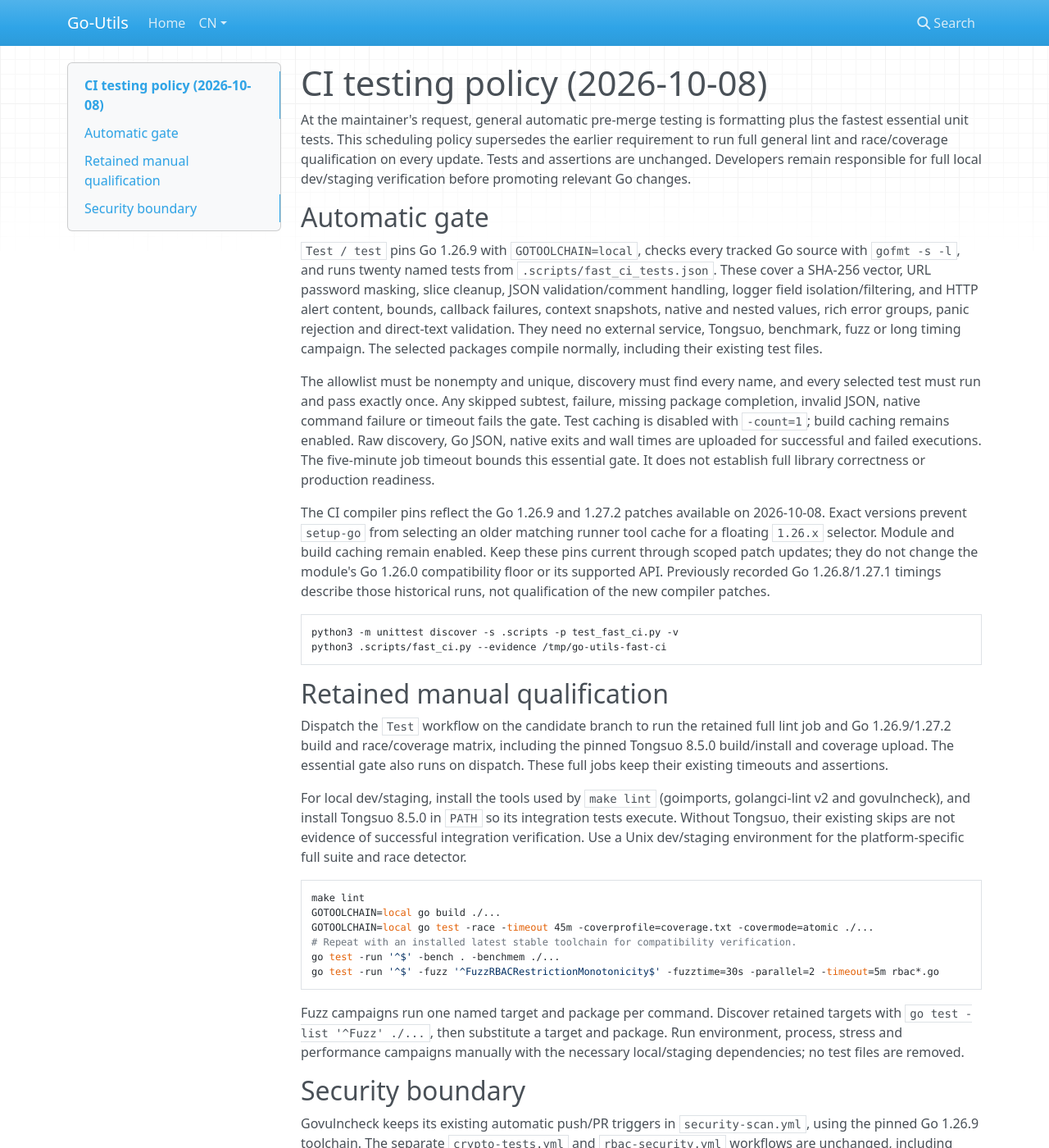
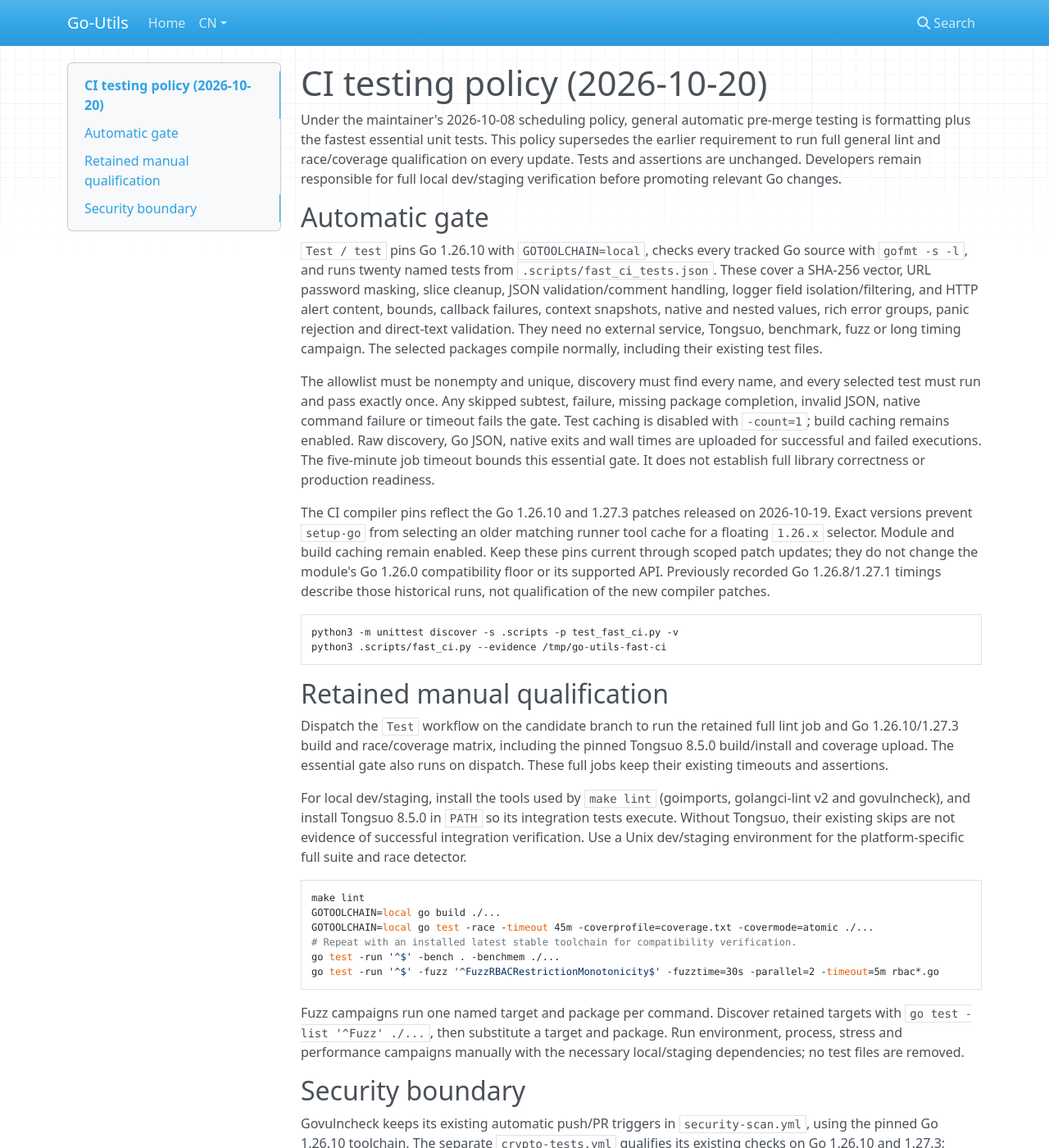
Before and after one commit to Laisky/go-utils, an MkDocs documentation site: the page built from docs/fast-ci.md, in a window 1280 px wide and 1400 px high. Shown: the whole window at 82% size. Built offline with MkDocs 1.6.1, drawn with Linux system fonts in a browser that asks for light colours; nearby versions of some CDN libraries; some of the changed text lies outside the part shown.

Commit message:
ci: qualify patched Go 1.26.10 and 1.27.3 compilers

```diff
--- a/docs/fast-ci.md
+++ b/docs/fast-ci.md
@@ -1,14 +1,14 @@
-# CI testing policy (2026-10-08)
+# CI testing policy (2026-10-20)
 
-At the maintainer's request, general automatic pre-merge testing is formatting
-plus the fastest essential unit tests. This scheduling policy supersedes the
+Under the maintainer's 2026-10-08 scheduling policy, general automatic pre-merge
+testing is formatting plus the fastest essential unit tests. This policy supersedes the
 earlier requirement to run full general lint and race/coverage qualification on
 every update. Tests and assertions are unchanged. Developers remain responsible
 for full local dev/staging verification before promoting relevant Go changes.
 
 ## Automatic gate
 
-`Test / test` pins Go 1.26.9 with `GOTOOLCHAIN=local`, checks every
+`Test / test` pins Go 1.26.10 with `GOTOOLCHAIN=local`, checks every
 tracked Go source with `gofmt -s -l`, and runs twenty named tests from
 `.scripts/fast_ci_tests.json`. These cover a SHA-256 vector, URL password masking,
 slice cleanup, JSON validation/comment handling, logger field isolation/filtering,
@@ -25,8 +25,8 @@
 and failed executions. The five-minute job timeout bounds this essential gate.
 It does not establish full library correctness or production readiness.
 
-The CI compiler pins reflect the Go 1.26.9 and 1.27.2 patches available on
-2026-10-08. Exact versions prevent `setup-go` from selecting an older matching
+The CI compiler pins reflect the Go 1.26.10 and 1.27.3 patches released on
+2026-10-19. Exact versions prevent `setup-go` from selecting an older matching
 runner tool cache for a floating `1.26.x` selector. Module and build caching
 remain enabled. Keep these pins current through scoped patch updates; they do
 not change the module's Go 1.26.0 compatibility floor or its supported API.
@@ -41,7 +41,7 @@
 ## Retained manual qualification
 
 Dispatch the `Test` workflow on the candidate branch to run the retained full
-lint job and Go 1.26.9/1.27.2 build and race/coverage matrix, including the
+lint job and Go 1.26.10/1.27.3 build and race/coverage matrix, including the
 pinned Tongsuo 8.5.0 build/install and coverage upload. The essential gate also
 runs on dispatch. These full jobs keep their existing timeouts and assertions.
 
@@ -68,9 +68,10 @@
 ## Security boundary
 
 Govulncheck keeps its existing automatic push/PR triggers in
-`security-scan.yml`, using the pinned Go 1.26.9 toolchain. The separate
-`crypto-tests.yml` and `rbac-security.yml` workflows are unchanged, including
-their race, full-suite and fuzz checks. These security jobs can exceed the
-essential gate's five-minute target; changing them requires a separately scoped
+`security-scan.yml`, using the pinned Go 1.26.10 toolchain. The separate
+`crypto-tests.yml` qualifies its existing checks on Go 1.26.10 and 1.27.3;
+`rbac-security.yml` pins Go 1.26.10. Their events, permissions, test commands,
+timeouts, race, full-suite and fuzz checks remain unchanged. These security jobs
+can exceed the essential gate's five-minute target; changing them requires a separately scoped
 security decision. Branch protection, secrets and deployment settings are
 unchanged by this scheduling amendment.
```
Also changed, not shown: 4 other files.
